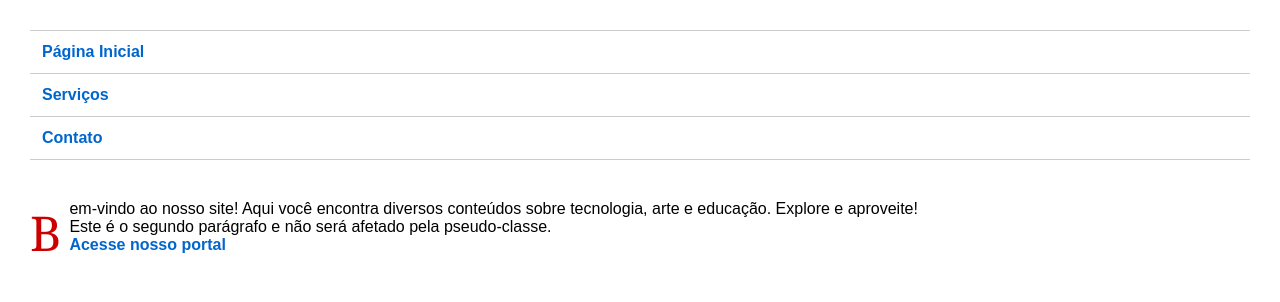
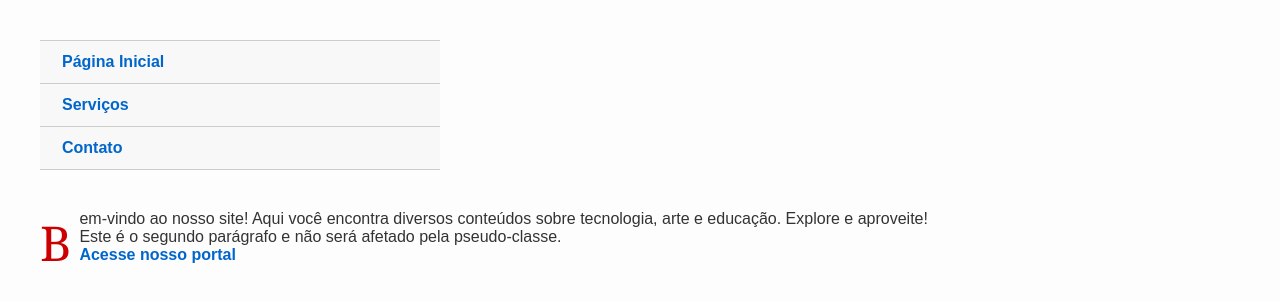
Before and after one commit to barbaram27/PSEUDO-CLASSES, a plain HTML site: page index.html in a window 1280 px wide. Drawn offline with Linux system fonts and the light colour scheme.

Commit message:
Update style.css

```diff
--- a/style.css
+++ b/style.css
@@ -1,4 +1,4 @@
-/* RESET BÁSICO */
+/* RESET */
 * {
   margin: 0;
   padding: 0;
@@ -7,44 +7,56 @@
 
 body {
   font-family: Arial, sans-serif;
-  padding: 30px;
+  padding: 40px;
+  background-color: #fdfdfd;
+  color: #333;
 }
 
-/* ========= 1. LINKS ========== */
+/* LINKS */
 a {
-  color: #0066cc;           /* Cor de destaque */
-  font-weight: bold;        /* Negrito padrão */
+  color: #0066cc;
+  font-weight: bold;
   text-decoration: none;
 }
 
 a:hover {
-  color: #004c99;           /* Cor mais escura ao passar o mouse */
+  color: #003366;
 }
 
 a:visited {
-  font-weight: normal;      /* Visitado = sem negrito */
+  font-weight: normal;
 }
 
-/* ========= 2. PRIMEIRA LETRA DO 1º PARÁGRAFO ========== */
+/* PRIMEIRA LETRA DO 1º PARÁGRAFO */
 .principal p:first-of-type::first-letter {
-  font-size: 300%;             /* 3x maior */
-  font-family: 'Georgia', serif; /* Fonte diferente */
+  font-size: 300%;
+  font-family: 'Georgia', serif;
   float: left;
   padding-right: 8px;
   color: #cc0000;
 }
 
-/* ========= 3. MENU COM BORDAS ========= */
+/* MENU */
 .menu-design ul {
   list-style: none;
+  max-width: 400px;
   margin-bottom: 40px;
+  padding-left: 0;
 }
 
 .menu-design li {
   padding: 12px;
-  border-top: 1px solid #ccc;     /* Todos com borda superior */
+  border-top: 1px solid #ccc;
+  background-color: #f8f8f8;
 }
 
 .menu-design li:last-child {
-  border-bottom: 1px solid #ccc;  /* Último com borda inferior */
+  border-bottom: 1px solid #ccc;
 }
+
+.menu-design li a {
+  display: block;
+  color: #0066cc;
+  font-weight: bold;
+  padding-left: 10px;
+}
```
